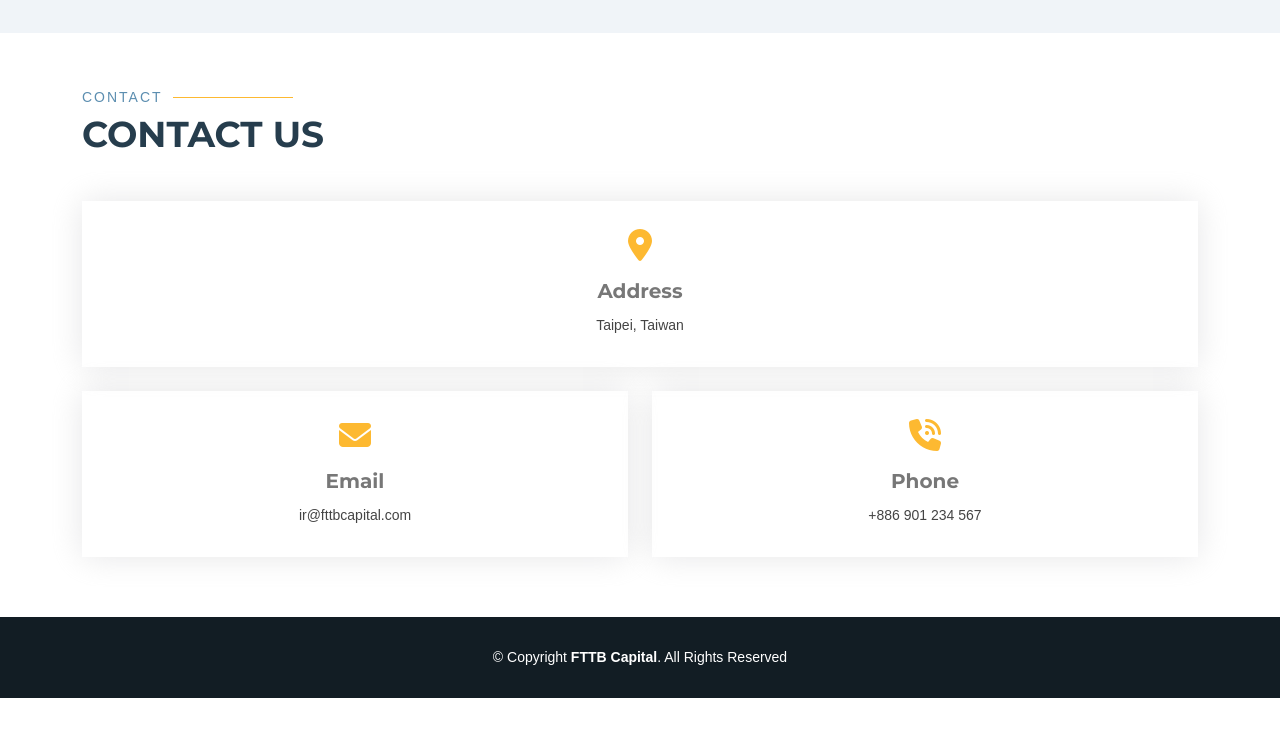
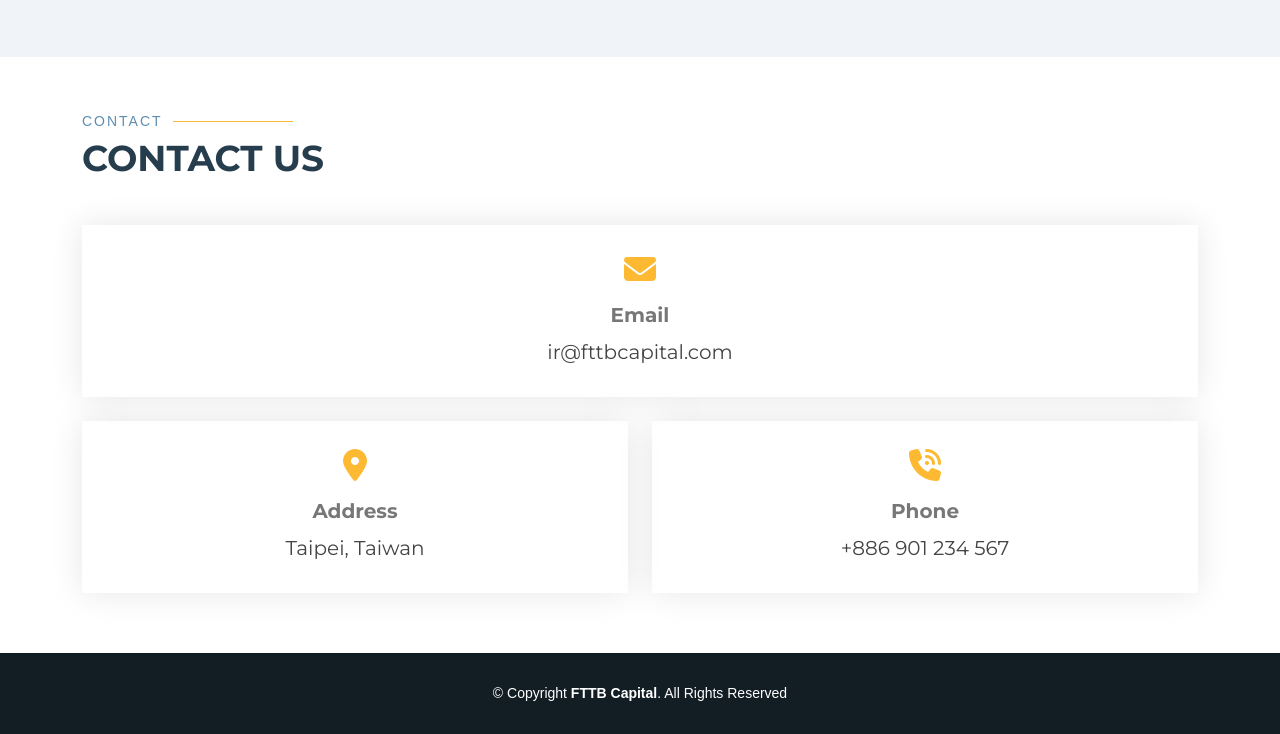
Before and after one commit to pottaato/fttb_website, a plain HTML site: page index.html in a window 1280 px wide. Shown: the part 2066-2800 px from the top of the page. Before the commit the page ends 2764 px from the top, so only its background shows below. Drawn offline with Linux system fonts and the light colour scheme.

Commit message:
change contact-us section

```diff
--- a/assets/css/style.css
+++ b/assets/css/style.css
@@ -21,7 +21,8 @@ h2,
 h3,
 h4,
 h5,
-h6 {
+h6,
+p {
   font-family: "Montserrat", sans-serif;
 }
 
@@ -653,8 +654,8 @@ section {
 
 .contact .info-box p {
   padding: 0;
-  line-height: 24px;
-  font-size: 14px;
+  /* line-height: 24px; */
+  font-size: 20px;
   margin-bottom: 0;
 }
 
--- a/index.html
+++ b/index.html
@@ -210,16 +210,16 @@
           <div class="row">
             <div class="col-md-12">
               <div class="info-box">
-                <i class="fa-solid fa-location-dot"></i>
-                <h3>Address</h3>
-                <p>Taipei, Taiwan</p>
+                <i class="fa-solid fa-envelope"></i>
+                <h3>Email</h3>
+                <p>ir@fttbcapital.com</p>
               </div>
             </div>
             <div class="col-md-6">
               <div class="info-box mt-4">
-                <i class="fa-solid fa-envelope"></i>
-                <h3>Email</h3>
-                <p>ir@fttbcapital.com</p>
+                <i class="fa-solid fa-location-dot"></i>
+                <h3>Address</h3>
+                <p>Taipei, Taiwan</p>
               </div>
             </div>
             <div class="col-md-6">
```
